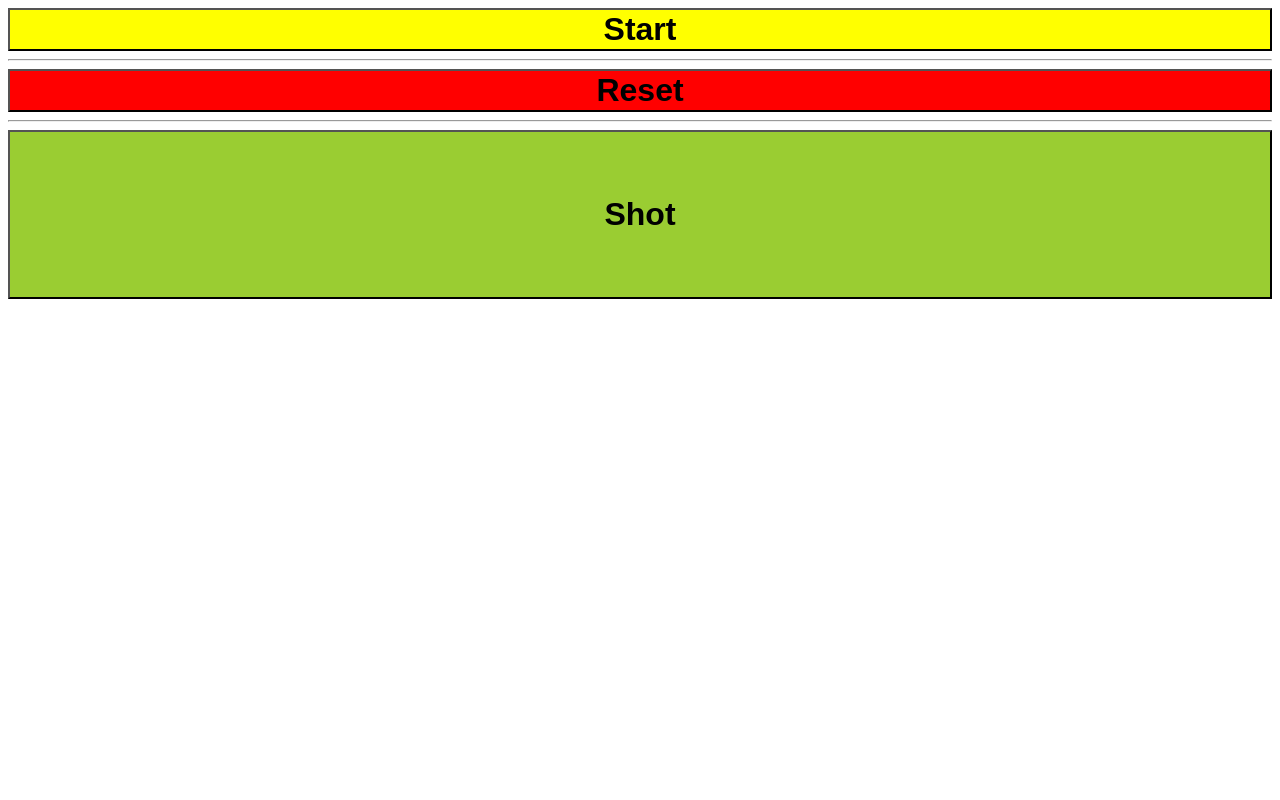
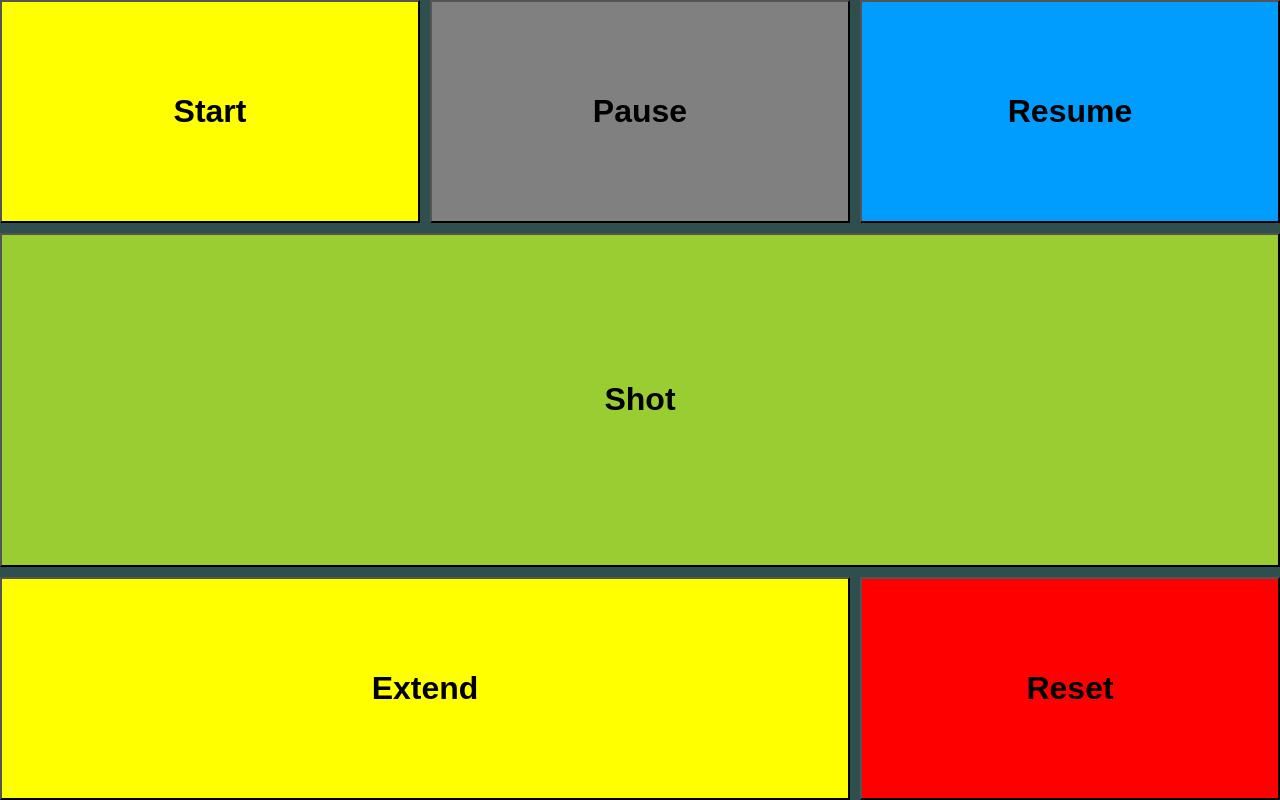
Before and after one commit to Joshua-Lyon/MatchTimer, a website: page controller.html in a window 1280 px wide. Drawn offline with nearby package versions, Linux system fonts and the light colour scheme; no server answers.

Commit message:
add extra features to controller

```diff
--- a/controller.html
+++ b/controller.html
@@ -9,42 +9,69 @@
         Controller
     </title>
     <style>
+        body{
+            height: 100vh;
+            margin: 0;
+            display: grid;
+            grid-template-columns: 1fr 1fr 1fr;
+            grid-template-rows: 2fr 3fr 2fr;
+            grid-template-areas:    "start pause resume"
+                                    "shot shot shot"
+                                    "extend extend reset";
+            gap: 10px;
+            background-color: darkslategray;
+        }
         button{
-
-            background-color: green;
+            --lightness: 50%;
             width: 100%;
             font-weight: bold;
             font-size: 2em;
         }
         #start{
-            background-color: yellow;
+            background-color: hsl(60, 100%, var(--lightness));
+            grid-area: start;
         }
         #shot{
             padding: 2em 1em;
-            background-color: yellowgreen;
+            background-color: hsl(80, 61%, var(--lightness));
+            grid-area: shot;
         }
         #reset{
-            background-color: red;
+            background-color: hsl(0, 100%, var(--lightness));
+            grid-area: reset;
+        }
+        #extend{
+            background-color: hsl(60, 100%, var(--lightness));
+            grid-area: extend;
+        }
+        #pause{
+            background-color: hsl(0, 0%, var(--lightness));
+            grid-area: pause;
+        }
+        #resume{
+            background-color: hsl(203, 100%, var(--lightness));
+            grid-area: resume;
+        }
+        button:active{
+            --lightness: 35%;
         }
     </style>
 </head>
 <body>
     <button id="start">Start</button>
-    <hr>
+    <button id="pause">Pause</button>
+    <button id="resume">Resume</button>
+    <button id="extend">Extend</button>
     <button id="reset">Reset</button>
-    <hr>
     <button id="shot">Shot</button>
 </body>
     <script>
         let socket = io();
-        document.getElementById('start').addEventListener('click', ev => {
-            socket.emit('start');
-        });
-        document.getElementById('shot').addEventListener('click', ev => {
-            socket.emit('shot');
-        });
-        document.getElementById('reset').addEventListener('click', ev => {
-            socket.emit('reset');
+
+        Array.from(document.getElementsByTagName('button')).forEach(element => {
+            element.addEventListener('click', ev => {
+            socket.emit(ev.target.id);
+            });
         });
     </script>
 </html>
```
Also changed, not shown: index.html (+9 -0 lines), index.js (+9 -0 lines), 1 other file.
